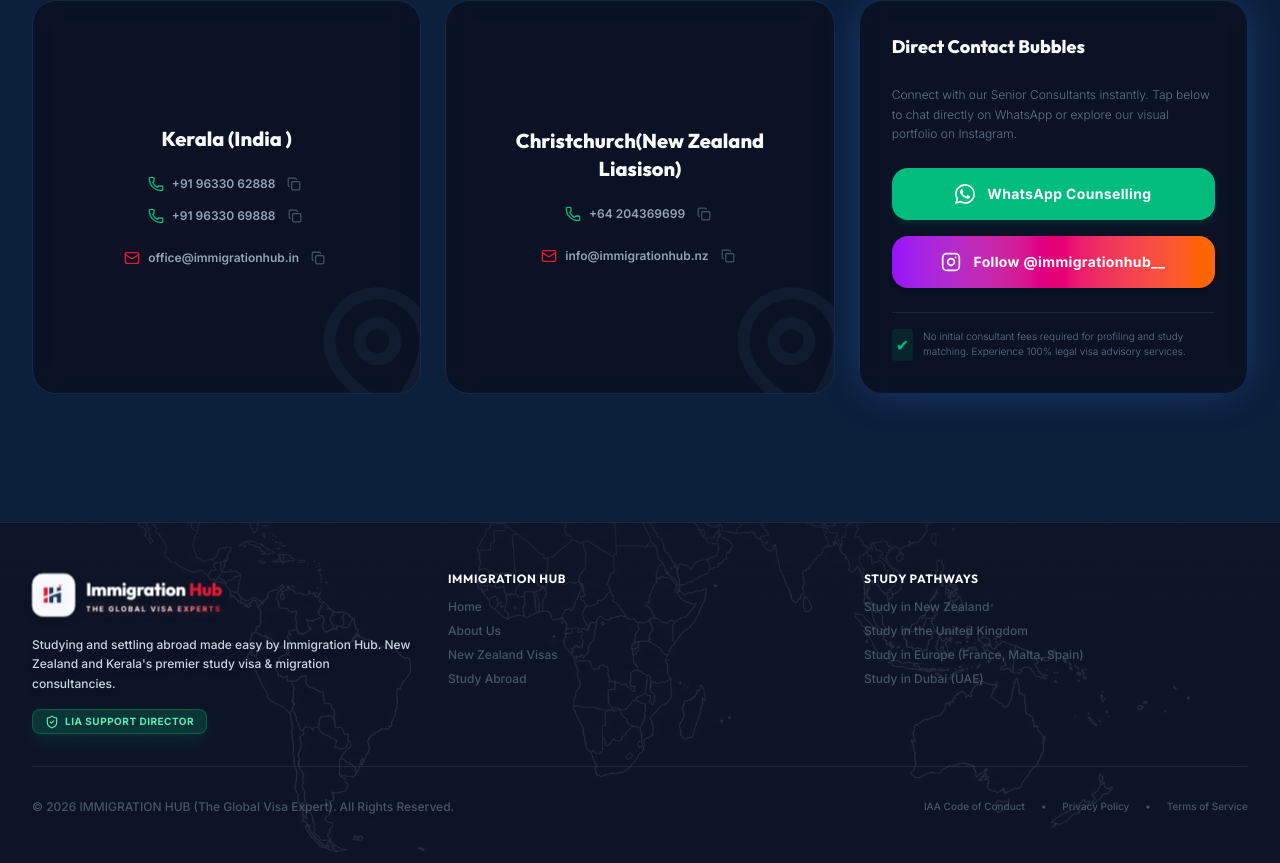
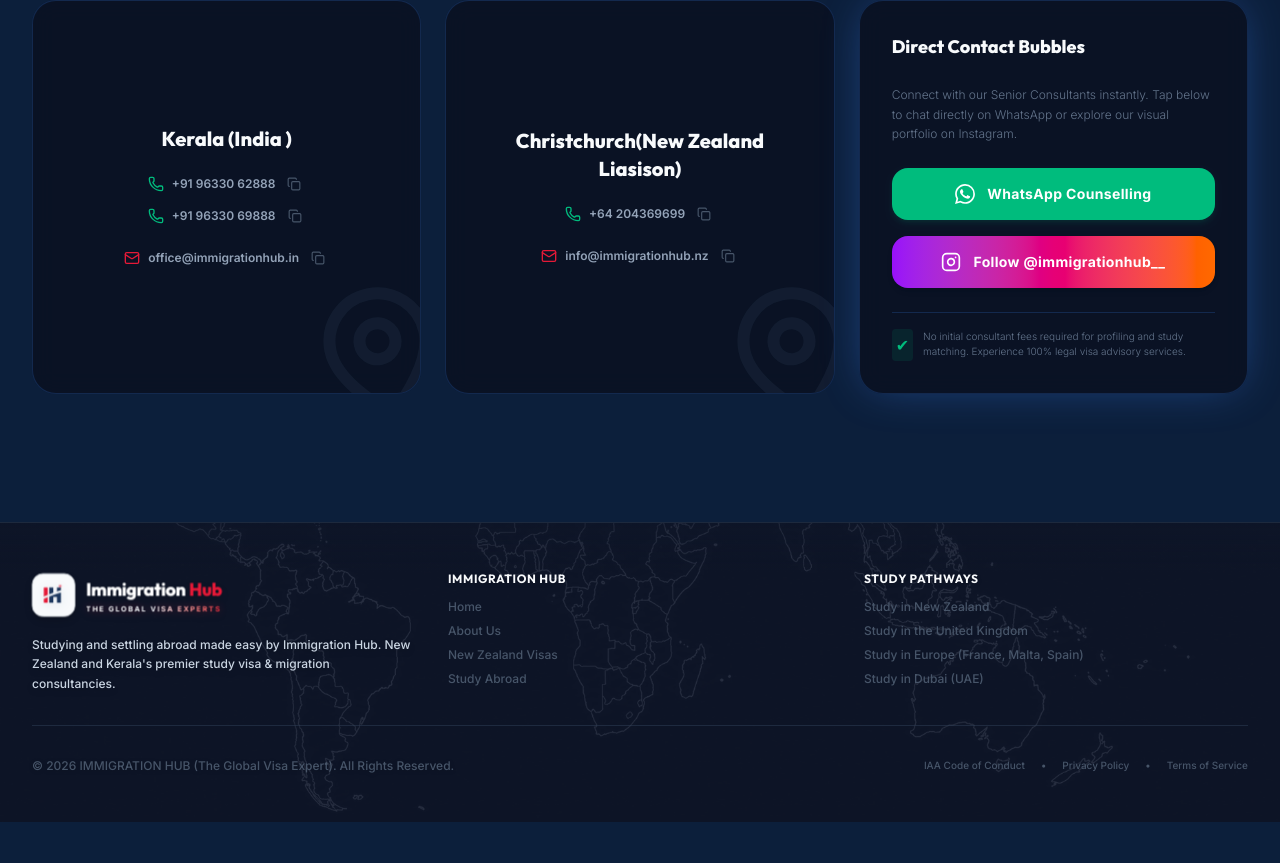
Before and after one commit to alifmuhammeds007/immigration-hub, a React (Vite) app: page / in a window 1280 px wide. Shown: the part 8127-8990 px from the top of the page. After the commit the page ends 8949 px from the top, so only its background shows below. Built offline with nearby package versions, Linux system fonts and the light colour scheme.

Commit message:
style: remove LIA Support Director badge from page footer

```diff
--- a/src/App.jsx
+++ b/src/App.jsx
@@ -118,9 +118,6 @@
               <p className="text-xs text-slate-300 leading-relaxed font-medium drop-shadow-md">
                 Studying and settling abroad made easy by Immigration Hub. New Zealand and Kerala's premier study visa & migration consultancies.
               </p>
-              <div className="flex items-center gap-1.5 px-3 py-1 w-fit rounded-lg bg-emerald-500/20 text-emerald-300 border border-emerald-500/30 text-[10px] font-bold uppercase tracking-wider md:backdrop-blur-md shadow-lg shadow-emerald-500/10">
-                <ShieldCheck className="w-3.5 h-3.5" /> LIA Support Director
-              </div>
             </div>
 
             {/* Column 2: Quick Links */}
```
